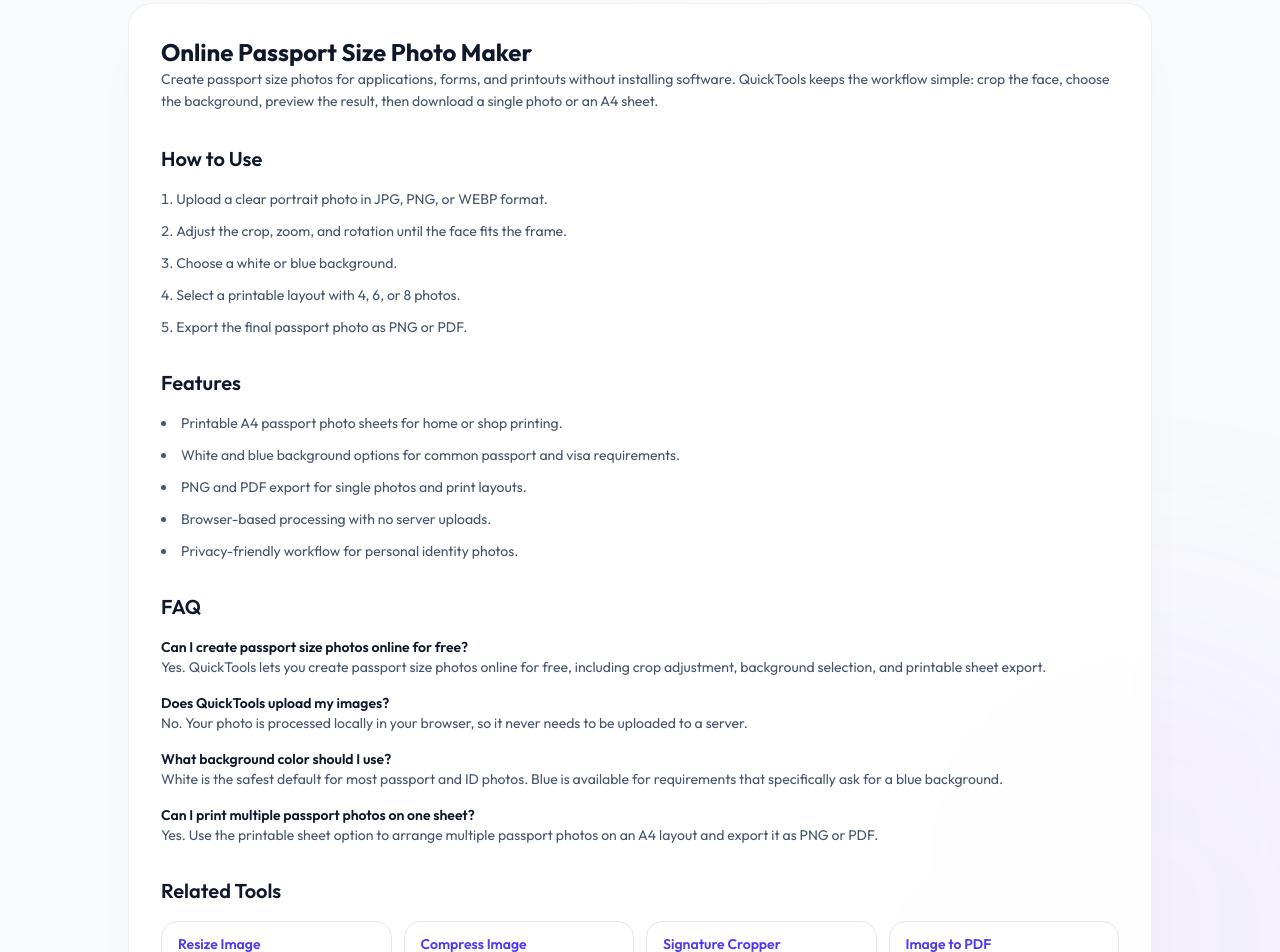
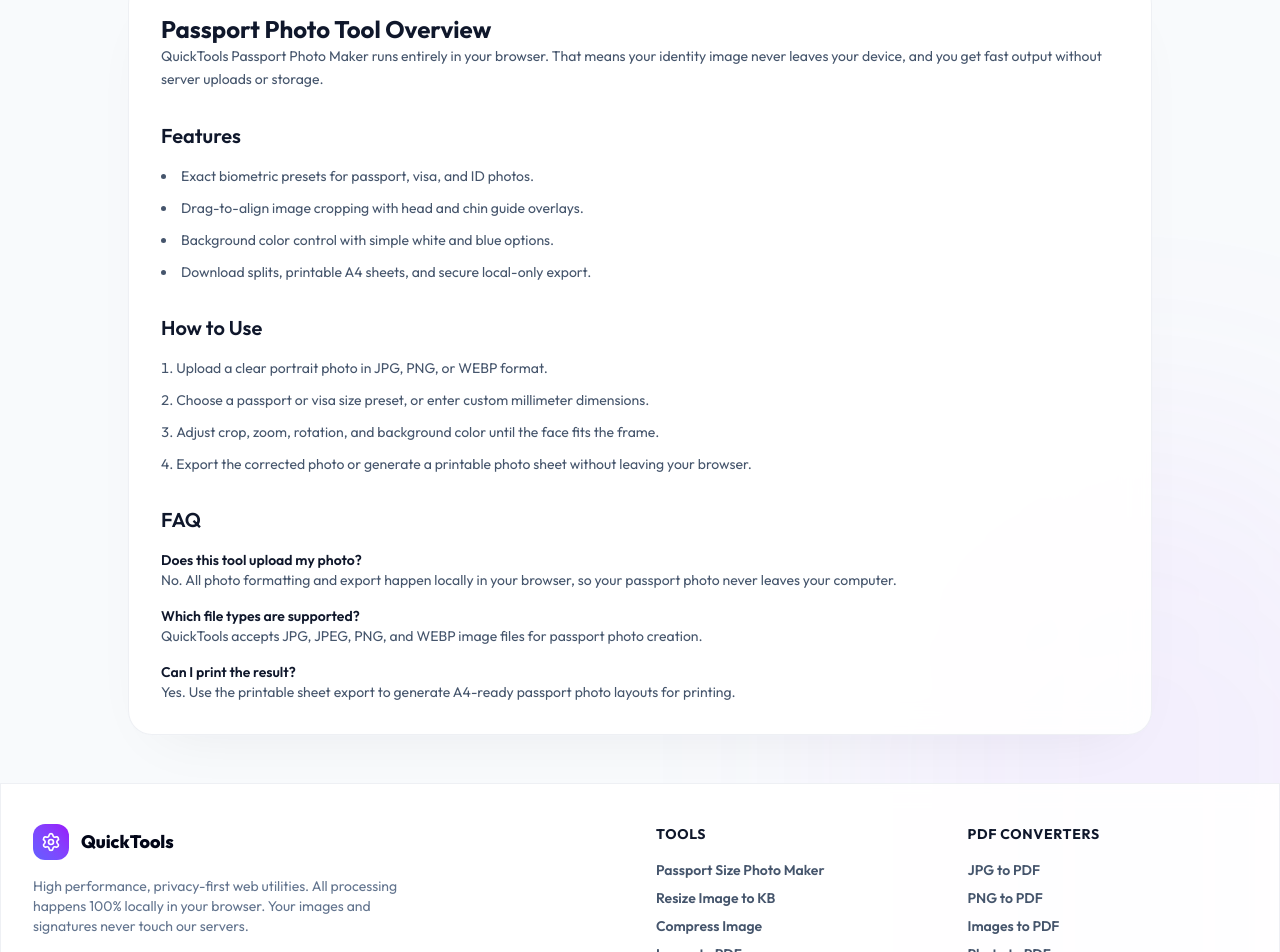
Before and after one commit to ayyaz-khira/QuickTools, a React (Vite) app: page /passport-photo in a window 1280 px wide. Shown: the part 1211-2163 px from the top of the page. Built offline with nearby package versions, Linux system fonts and the light colour scheme.

Commit message:
Reverted to Old Passport Maker Code

```diff
--- a/src/pages/PassportPhoto.jsx
+++ b/src/pages/PassportPhoto.jsx
@@ -1,5 +1,4 @@
 import { useState, useRef, useCallback, useEffect } from 'react';
-import { Link } from 'react-router-dom';
 import Cropper from 'react-easy-crop';
 import { Upload, X, Sliders, RefreshCw, Download, Image as ImageIcon, CheckCircle, AlertCircle, Palette, Maximize, Zap, Printer, FileText, FileImage, ChevronDown } from 'lucide-react';
 import { jsPDF } from 'jspdf';
@@ -349,15 +348,14 @@
     <>
       <SEO
         title="Passport Size Photo Maker Online Free | QuickTools"
-        description="Use QuickTools passport size photo maker online free to crop, resize, and export printable passport photos directly in your browser. Private, fast, and no uploads required."
-        pageName="Passport Size Photo Maker"
+        description="Create exact passport and visa photos in your browser with local-first processing, biometric alignment guides, and printable sheet export. No uploads required."
       />
       <div className="max-w-5xl mx-auto space-y-8 py-4">
         {/* Page Header */}
 	      <div className="space-y-3">
 	        <h1 className="text-3xl font-extrabold text-slate-900">Passport Size Photo Maker</h1>
 	        <p className="text-slate-600 text-sm leading-relaxed">
-		          QuickTools passport size photo maker helps you create passport photos online for free. Upload a portrait, adjust the crop, choose a white or blue background, and export a printable photo sheet directly in your browser with no uploads.
+	          Upload a portrait, align the crop, choose a background, and download a passport-ready photo or printable sheet. Everything runs privately in your browser.
 	        </p>
 	      </div>
 
@@ -808,71 +806,47 @@
 
       <section className="glass-panel rounded-3xl p-8 border border-slate-200/60 shadow-sm space-y-8">
         <div>
-	          <h2 id="passport-overview" className="text-2xl font-bold text-slate-900">Online Passport Size Photo Maker</h2>
+          <h2 id="passport-overview" className="text-2xl font-bold text-slate-900">Passport Photo Tool Overview</h2>
           <p className="text-sm text-slate-600 leading-relaxed">
-	            Create passport size photos for applications, forms, and printouts without installing software. QuickTools keeps the workflow simple: crop the face, choose the background, preview the result, then download a single photo or an A4 sheet.
+            QuickTools Passport Photo Maker runs entirely in your browser. That means your identity image never leaves your device, and you get fast output without server uploads or storage.
           </p>
         </div>
+
+        <section aria-labelledby="passport-features" className="space-y-4">
+          <h3 id="passport-features" className="text-xl font-semibold text-slate-900">Features</h3>
+          <ul className="space-y-3 text-sm text-slate-600">
+            <li className="list-disc list-inside">Exact biometric presets for passport, visa, and ID photos.</li>
+            <li className="list-disc list-inside">Drag-to-align image cropping with head and chin guide overlays.</li>
+	            <li className="list-disc list-inside">Background color control with simple white and blue options.</li>
+            <li className="list-disc list-inside">Download splits, printable A4 sheets, and secure local-only export.</li>
+          </ul>
+        </section>
 
         <section aria-labelledby="passport-usage" className="space-y-4">
           <h3 id="passport-usage" className="text-xl font-semibold text-slate-900">How to Use</h3>
           <ol className="list-decimal list-inside space-y-3 text-sm text-slate-600">
             <li>Upload a clear portrait photo in JPG, PNG, or WEBP format.</li>
-	            <li>Adjust the crop, zoom, and rotation until the face fits the frame.</li>
-	            <li>Choose a white or blue background.</li>
-	            <li>Select a printable layout with 4, 6, or 8 photos.</li>
-	            <li>Export the final passport photo as PNG or PDF.</li>
+            <li>Choose a passport or visa size preset, or enter custom millimeter dimensions.</li>
+            <li>Adjust crop, zoom, rotation, and background color until the face fits the frame.</li>
+            <li>Export the corrected photo or generate a printable photo sheet without leaving your browser.</li>
           </ol>
-	        </section>
-
-	        <section aria-labelledby="passport-features" className="space-y-4">
-	          <h3 id="passport-features" className="text-xl font-semibold text-slate-900">Features</h3>
-	          <ul className="space-y-3 text-sm text-slate-600">
-	            <li className="list-disc list-inside">Printable A4 passport photo sheets for home or shop printing.</li>
-	            <li className="list-disc list-inside">White and blue background options for common passport and visa requirements.</li>
-	            <li className="list-disc list-inside">PNG and PDF export for single photos and print layouts.</li>
-	            <li className="list-disc list-inside">Browser-based processing with no server uploads.</li>
-	            <li className="list-disc list-inside">Privacy-friendly workflow for personal identity photos.</li>
-	          </ul>
         </section>
 
         <section aria-labelledby="passport-faq" className="space-y-4">
           <h3 id="passport-faq" className="text-xl font-semibold text-slate-900">FAQ</h3>
           <div className="space-y-4 text-sm text-slate-600">
             <div>
-	              <p className="font-semibold text-slate-900">Can I create passport size photos online for free?</p>
-	              <p>Yes. QuickTools lets you create passport size photos online for free, including crop adjustment, background selection, and printable sheet export.</p>
+              <p className="font-semibold text-slate-900">Does this tool upload my photo?</p>
+              <p>No. All photo formatting and export happen locally in your browser, so your passport photo never leaves your computer.</p>
             </div>
             <div>
-	              <p className="font-semibold text-slate-900">Does QuickTools upload my images?</p>
-	              <p>No. Your photo is processed locally in your browser, so it never needs to be uploaded to a server.</p>
+              <p className="font-semibold text-slate-900">Which file types are supported?</p>
+              <p>QuickTools accepts JPG, JPEG, PNG, and WEBP image files for passport photo creation.</p>
             </div>
             <div>
-	              <p className="font-semibold text-slate-900">What background color should I use?</p>
-	              <p>White is the safest default for most passport and ID photos. Blue is available for requirements that specifically ask for a blue background.</p>
+              <p className="font-semibold text-slate-900">Can I print the result?</p>
+              <p>Yes. Use the printable sheet export to generate A4-ready passport photo layouts for printing.</p>
             </div>
-	            <div>
-	              <p className="font-semibold text-slate-900">Can I print multiple passport photos on one sheet?</p>
-	              <p>Yes. Use the printable sheet option to arrange multiple passport photos on an A4 layout and export it as PNG or PDF.</p>
-	            </div>
-	          </div>
-	        </section>
-
-	        <section aria-labelledby="passport-related" className="space-y-4">
-	          <h3 id="passport-related" className="text-xl font-semibold text-slate-900">Related Tools</h3>
-	          <div className="grid grid-cols-1 sm:grid-cols-2 lg:grid-cols-4 gap-3 text-sm font-semibold">
-	            <Link to="/resize-image" className="rounded-2xl border border-slate-200 bg-white px-4 py-3 text-indigo-600 hover:bg-slate-50 transition">
-	              Resize Image
-	            </Link>
-	            <Link to="/compress-image" className="rounded-2xl border border-slate-200 bg-white px-4 py-3 text-indigo-600 hover:bg-slate-50 transition">
-	              Compress Image
-	            </Link>
-	            <Link to="/signature-cropper" className="rounded-2xl border border-slate-200 bg-white px-4 py-3 text-indigo-600 hover:bg-slate-50 transition">
-	              Signature Cropper
-	            </Link>
-	            <Link to="/image-to-pdf" className="rounded-2xl border border-slate-200 bg-white px-4 py-3 text-indigo-600 hover:bg-slate-50 transition">
-	              Image to PDF
-	            </Link>
           </div>
         </section>
       </section>
```
Lines whose indentation alone changed are shown as unchanged.
